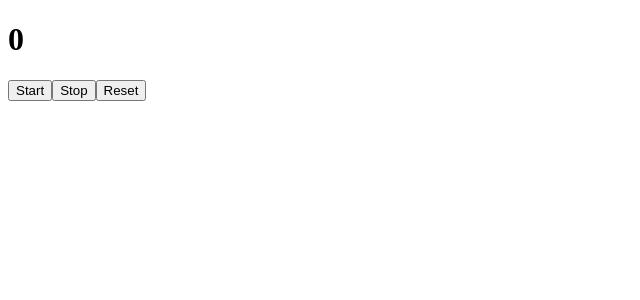
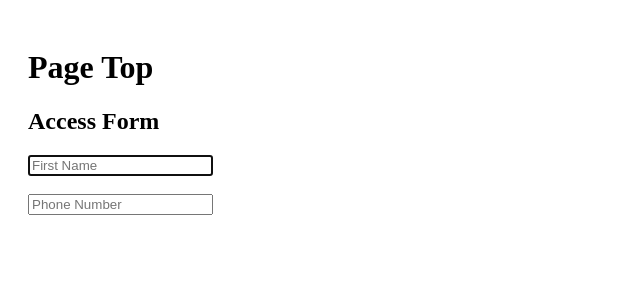
Before and after one commit to shrutipanday25-ui/my-react-app, a React (Vite) app: page / in a window 1280 px wide. Shown: the top 300 px of the page, without its empty margins (0-640 px from the left). Built offline with nearby package versions, Linux system fonts and the light colour scheme.

Commit message:
Day 29 Accessing DOM Nodes

```diff
--- a/src/App.jsx
+++ b/src/App.jsx
@@ -1,36 +1,72 @@
-import {useRef,useEffect,useState,} from "react";
-function App(){
-  const[seconds,setSeconds]=useState(0);
-  const timerRef=useRef(null)
+import { useEffect, useRef, useState } from "react";
 
-  const StartTimer =()=>{
-    if (timerRef.current===null){
-      timerRef.current=setInterval (()=>{
-  setSeconds(prev=>prev+1);
-      },1000);
+function AccessForm() {
+  const inputRef = useRef(null);
+  const topRef = useRef(null);
+  const phoneRef = useRef(null);
 
+  const [firstName, setFirstName] = useState("");
+
+  useEffect(() => {
+    inputRef.current.focus();
+  }, []);
+
+  const handleFirstNameChange = (e) => {
+    const value = e.target.value.slice(0, 10);
+
+    setFirstName(value);
+
+    if (value.length === 10) {
+      phoneRef.current.focus();
     }
-  }
-  const StopTimer=()=>{
-    clearInterval(timerRef.current);
-    timerRef.current=null;
-  }
-  const ResetTimer=()=>{
-    StopTimer();
-    setSeconds(0);
   };
-  useEffect(()=>{
-    return()=>{
-      clearInterval(timerRef.current);
-    };
-  },[]);
-  return(
-    <>
-    <h1>{seconds}</h1>
-    <button onClick={StartTimer}>Start</button>
-    <button onClick={StopTimer}>Stop</button>
-    <button onClick={ResetTimer}>Reset</button>
-    </>
+
+  const scrollToTop = () => {
+    topRef.current.scrollIntoView({
+      behavior: "smooth",
+    });
+  };
+
+  return (
+    <div
+      style={{
+        minHeight: "2000px",
+        padding: "20px",
+      }}
+    >
+      <h1 ref={topRef}>Page Top</h1>
+
+      <h2>Access Form</h2>
+
+      <input
+        ref={inputRef}
+        type="text"
+        placeholder="First Name"
+        value={firstName}
+        maxLength={10}
+        onChange={handleFirstNameChange}
+      />
+
+      <br />
+      <br />
+
+      <input
+        ref={phoneRef}
+        type="tel"
+        placeholder="Phone Number"
+      />
+
+      <div style={{ marginTop: "1700px" }}>
+        <button onClick={scrollToTop}>
+          Scroll to Top
+        </button>
+      </div>
+    </div>
   );
 }
+
+function App() {
+  return <AccessForm />;
+}
+
 export default App;
```
